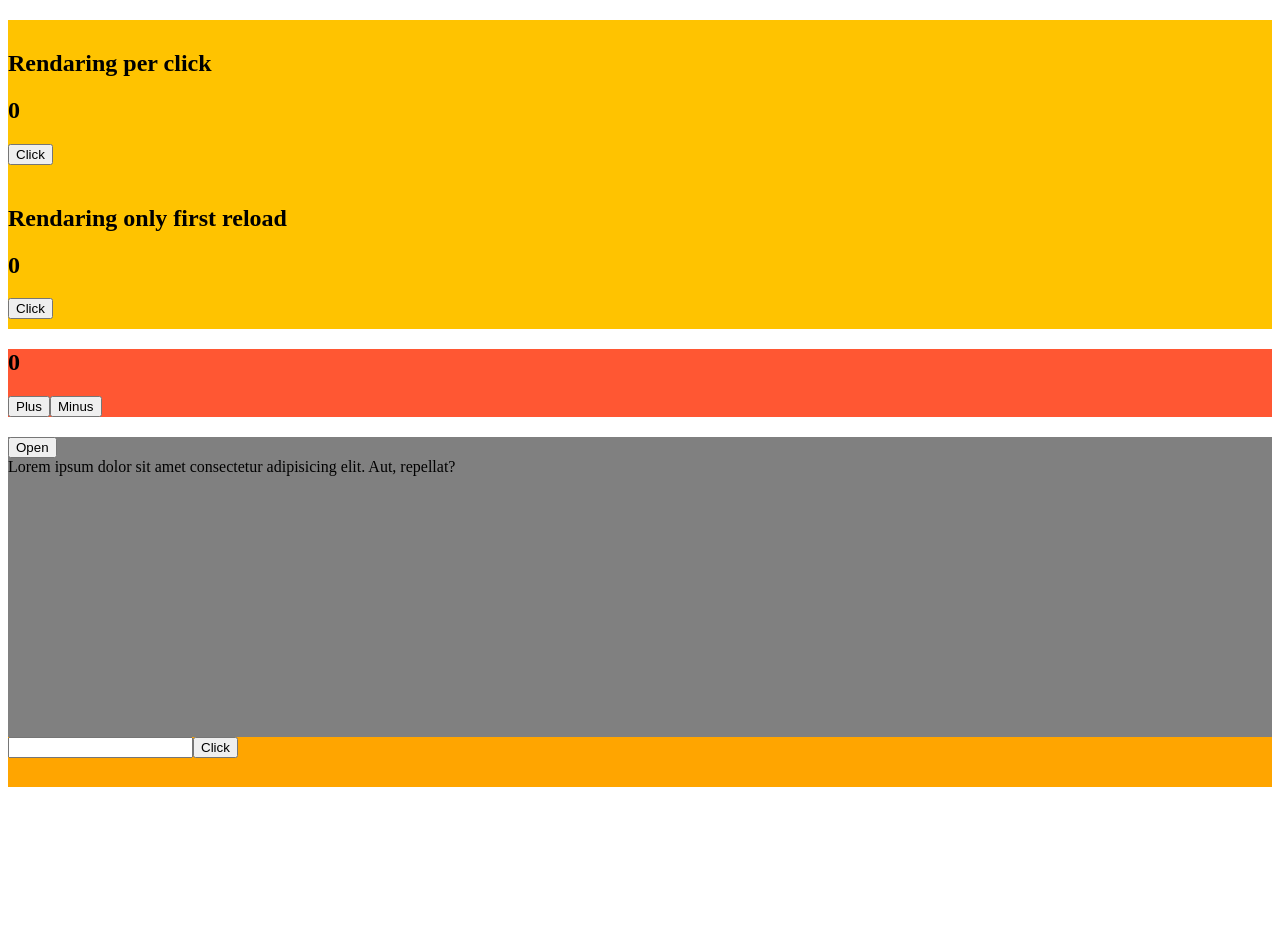
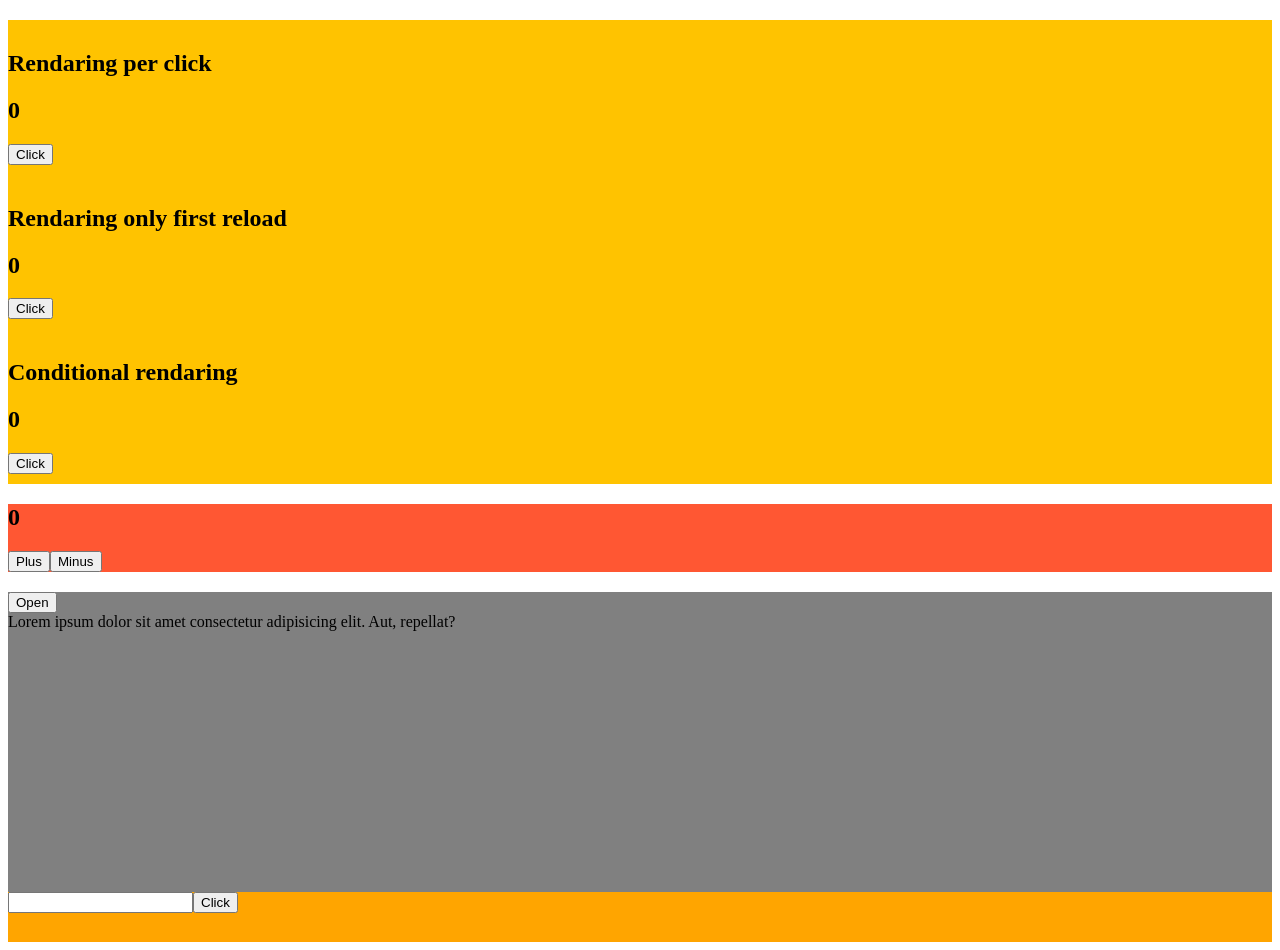
Before and after one commit to mnosumon/hook-practice, a React (Vite) app: page / in a window 1280 px wide. Before the commit the page ends 800 px from the top, so only its background shows below. Built offline with nearby package versions, Linux system fonts and the light colour scheme.

Commit message:
Conditional rendaring

```diff
--- a/src/page/UseEffectHook.jsx
+++ b/src/page/UseEffectHook.jsx
@@ -3,24 +3,34 @@ import React, { useEffect, useState } from 'react'
 const UseEffectHook = () => {
     let [count, setCount] = useState(0)
     let [count1, setCount1] = useState(0)
+    let [count2, setCount2] = useState(0)
     useEffect(()=>{
         document.title = count
-    },)
+    })
+    console.log(count);
     useEffect(()=>{
         document.title = count1
     },[])
+    useEffect(()=>{
+        document.title = count2
+    },[count2])
   return (
     <>
         <section style={{margin:"20px 0", backgroundColor: "#FFC300"}}>
             <div style={{padding: "10px 0"}}>
                 <h1>Rendaring per click</h1>
                 <h2>{count}</h2>
-                <button onClick={(e)=>setCount(count+1)}>Click</button>
+                <button onClick={()=>setCount(count+1)}>Click</button>
             </div>
             <div style={{padding: "10px 0"}}>
                 <h1>Rendaring only first reload</h1>
                 <h2>{count1}</h2>
-                <button onClick={(e)=>setCount1(count1+2)}>Click</button>
+                <button onClick={()=>setCount1(count1+2)}>Click</button>
+            </div>
+            <div style={{padding: "10px 0"}}>
+                <h1>Conditional rendaring</h1>
+                <h2>{count2}</h2>
+                <button onClick={()=>setCount2(count2+4)}>Click</button>
             </div>
         </section>
     </>
```
